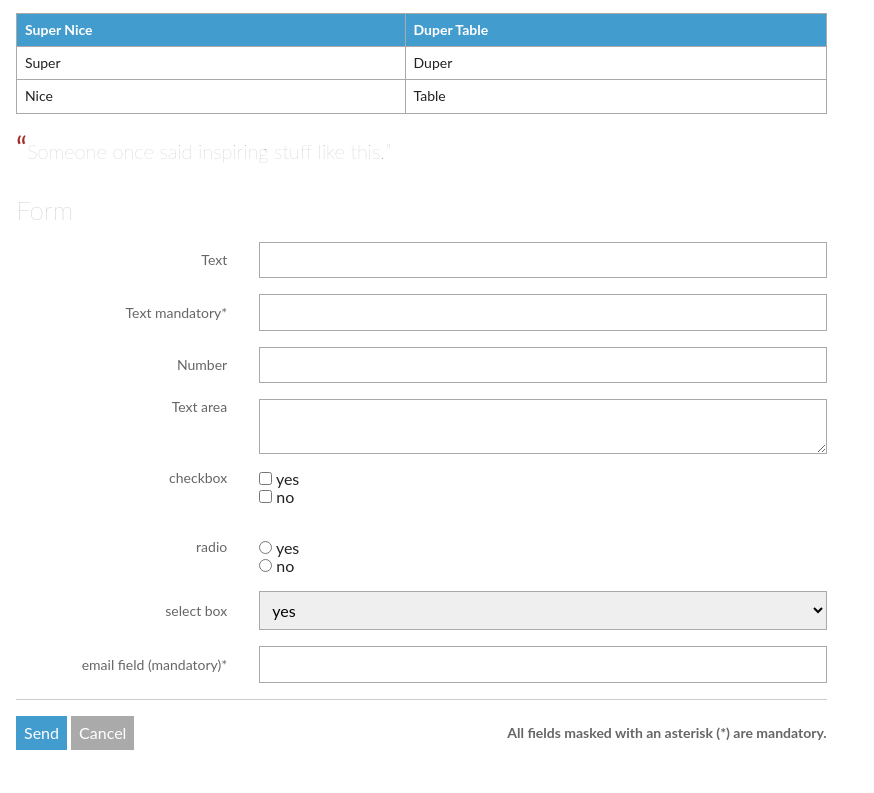
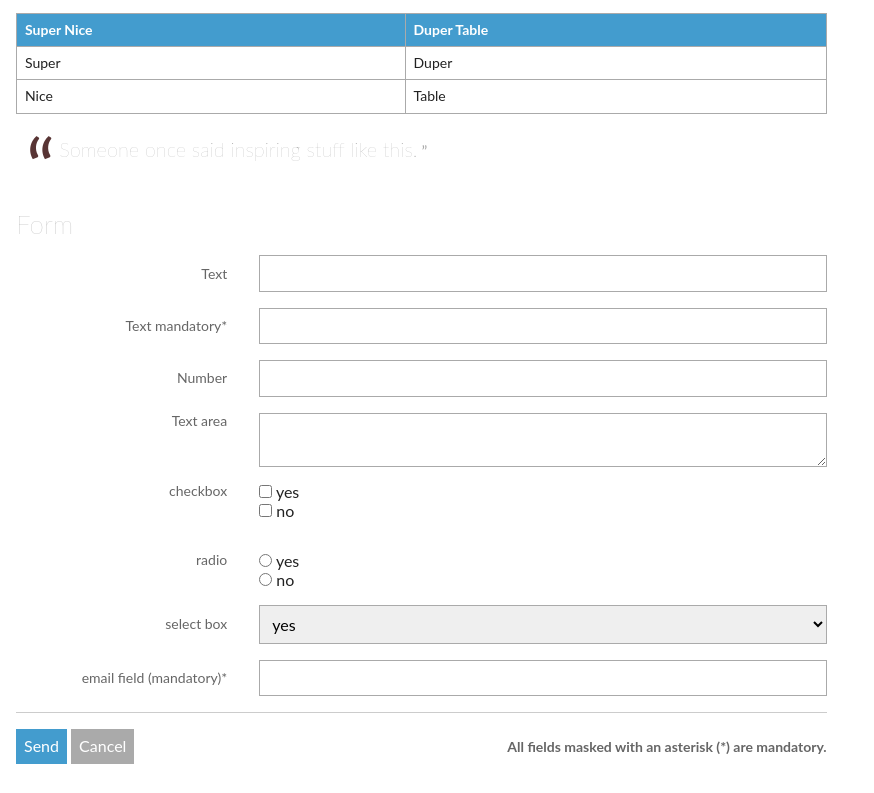
Before and after one commit to auroraVasconcelos/blackbird-page, a website built with Parcel: page HTML5Boilerplate/index.html in a window 1280 px wide. Shown: the part 2107-2900 px from the top of the page, without its empty margins (0-874 px from the left). Built offline with nearby package versions, Linux system fonts and the light colour scheme.

Commit message:
Quotes adjust

```diff
--- a/HTML5Boilerplate/css/onboarding.css
+++ b/HTML5Boilerplate/css/onboarding.css
@@ -268,13 +268,27 @@ table th{
   font-weight: lighter;
   color: #aaa;
 }
-q{
-  quotes: '“' '”' '‘' '’';
+
+blockquote {
+  padding: 0.5em 10px;
+  quotes: "“""”""‘""’";
 }
-q::before{
-  font-weight: bolder;
-  font-size: 30px;
-  color: brown;
+
+blockquote:before {
+  color: rgb(88, 52, 52);
+  content: open-quote;
+  font-size: 5rem;
+  line-height: 0.1em;
+  vertical-align: -0.5em;
+}
+
+blockquote:after{
+  content: close-quote;
+  color: #aaa;
+}
+
+blockquote p {
+  display: inline;
 }
 
 /******************************  Form Section ***********************************/
@@ -526,7 +540,7 @@ q::before{
 /********************* Third Row to Teaserrow ********************/
 
 .teaserrow__hr{
-  width: 80%;
+  width: 70%;
   margin: auto;
 }
 
@@ -545,6 +559,9 @@ q::before{
 }
 
 @media(min-width:600px){
+  .teaserrow__hr{
+    width: 50%;
+  }
   .first .teaserrow__content{
     display: grid;
     grid-template-columns: 1fr 1fr;
--- a/HTML5Boilerplate/index.html
+++ b/HTML5Boilerplate/index.html
@@ -148,7 +148,9 @@
                 </tr>
               </tbody>
             </table>
-            <p class="formattext__quotes"><q>Someone once said inspiring stuff like this.</q></p>
+            <blockquote cite="Someone">
+              <p class="formattext__quotes">Someone once said inspiring stuff like this.</p>
+            </blockquote>
           </section>
 
           <section class="form">
```
Also changed, not shown: 1 other file.
